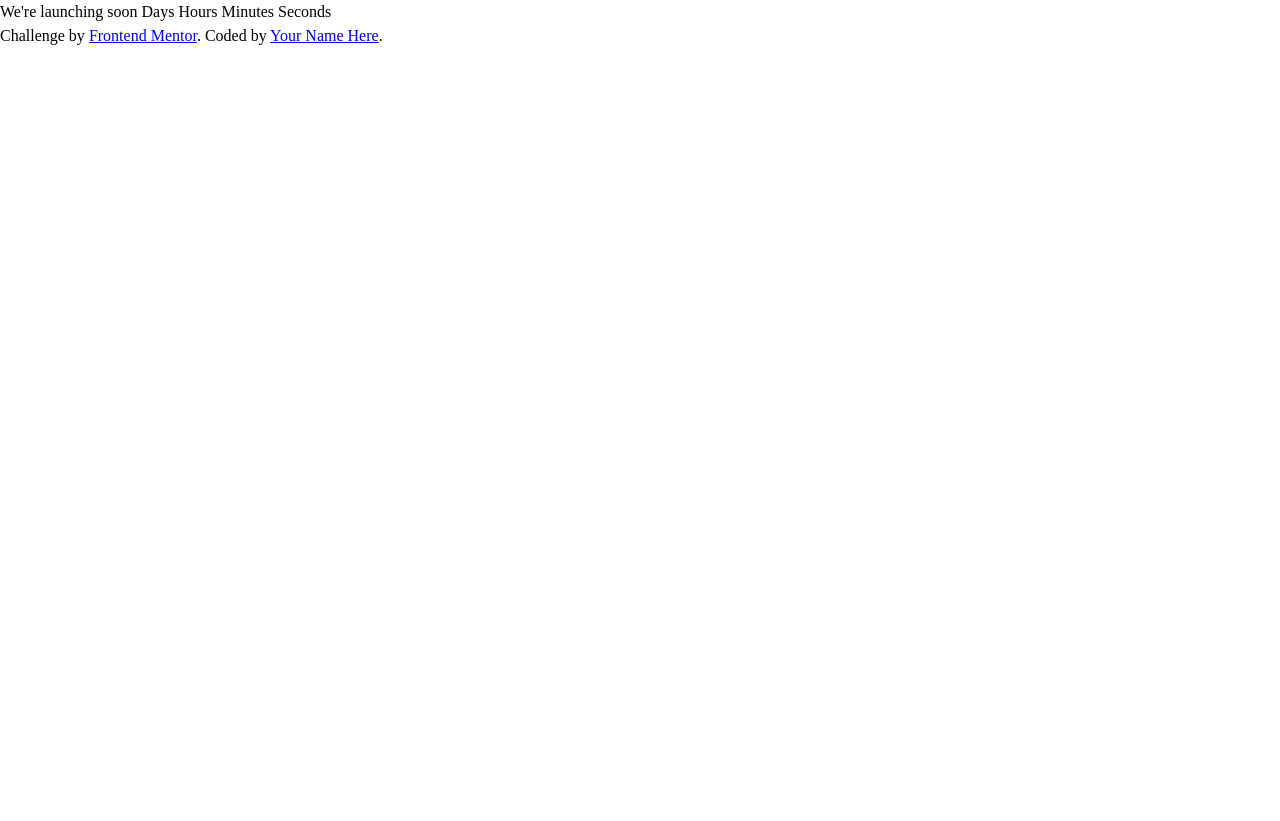
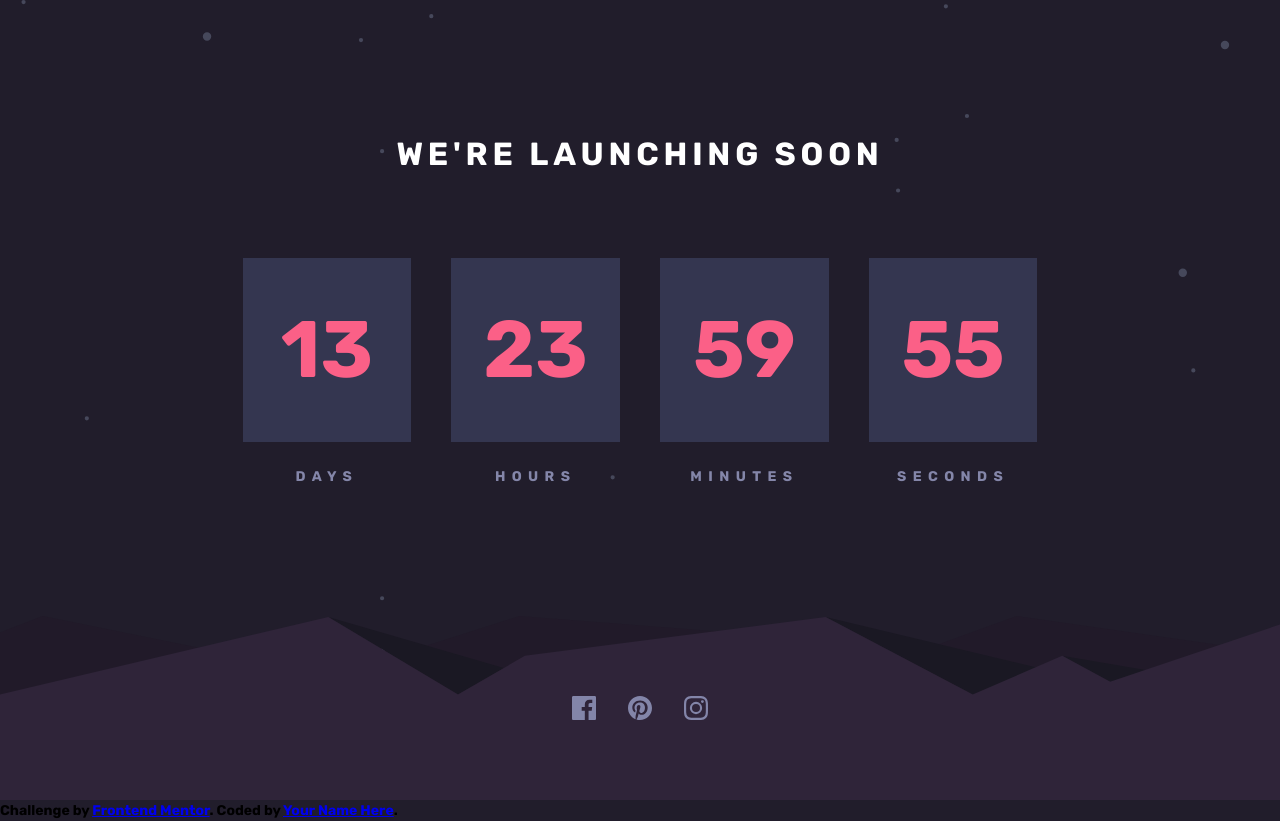
Before and after one commit to DrZero1234/FEM_countdown, a plain HTML site: page index.html in a window 1280 px wide. Before the commit the page ends 800 px from the top, so only its background shows below. Drawn offline with Linux system fonts and the light colour scheme.

Commit message:
before styling

```diff
--- a/index.html
+++ b/index.html
@@ -5,18 +5,60 @@
   <meta name="viewport" content="width=device-width, initial-scale=1.0"> <!-- displays site properly based on user's device -->
 
   <title>FEM Countdown timer</title>
+
+
+  <!-- Custom font -->
+  <link rel="preconnect" href="https://fonts.googleapis.com">
+  <link rel="preconnect" href="https://fonts.gstatic.com" crossorigin>
+  <link href="https://fonts.googleapis.com/css2?family=Rubik:wght@700&display=swap" rel="stylesheet">
+
   <link rel="stylesheet" href="style.css">
   <script src="script.js" defer></script>
   <!-- Feel free to remove these styles or customise in your own stylesheet 👍 -->
 </head>
 <body>
 
-  We're launching soon
+  <main>
+    <div class="container">
+      <h1>We're launching soon</h1>
+      <div class="time-cards">
+        <div class="card-wrapper">
+          <div class="time-card" data-time="days">
+            <h2></h2>
+          </div>
+          <h3>Days</h3>
+        </div>
+        <div class="card-wrapper">
+          <div class="time-card" data-time="hours">
+            <h2>23</h2>
+          </div>
+          <h3>Hours</h3>
+        </div>
+        <div class="card-wrapper">
+          <div class="time-card" data-time="minutes">
+            <h2>55</h2>
+          </div>
+          <h3>Minutes</h3>
+        </div>
+        <div class="card-wrapper">
+          <div class="time-card" data-time="seconds">
+            <h2>41</h2>
+          </div>
+          <h3>Seconds</h3>
+        </div>
+      </div>
 
-  Days
-  Hours
-  Minutes
-  Seconds
+
+    </div>
+    <div class="footer">
+      <ul class="social-links">
+        <li class="social-item"><img src="./images/icon-facebook.svg"></li>
+        <li class="social-item"><img src="./images/icon-pinterest.svg"></li>
+        <li class="social-item"><img src="./images/icon-instagram.svg"></li>
+      </ul>
+    </div>
+  </main>
+
 
   <div class="attribution">
     Challenge by <a href="https://www.frontendmentor.io?ref=challenge" target="_blank">Frontend Mentor</a>.
--- a/script.js
+++ b/script.js
@@ -1,13 +1,28 @@
-let now = new Date();
+const DAYS_ELEM = document.querySelector(`[data-time="days"]`)
+const HOURS_ELEM = document.querySelector(`[data-time="hours"]`)
+const MINUTES_ELEM = document.querySelector(`[data-time="minutes"]`)
+const SECONDS_ELEM = document.querySelector(`[data-time="seconds"]`)
 
-const diff_time = new Date(new Date().setDate(new Date().getDate() + 14));
+const timeDiff = new Date();
 
-const increment_now  = () => {
-    now = new Date()
-    console.log(now)
-    console.log(((diff_time - now) / 86400))
-}
+timeDiff.setDate(timeDiff.getDate() + 14);
 
-setInterval(increment_now,1000)
+console.log(timeDiff)
 
-console.log(now)
+let x = setInterval(() => {
+    let now = new Date().getTime();
+
+    let distance = timeDiff - now;
+
+    let days = Math.floor(distance / (1000 * 60 * 60 * 24));
+    let hours = Math.floor((distance % (1000 * 60 * 60 * 24) / (1000 * 60 * 60)));
+    let minutes = Math.floor((distance % (1000 * 60 * 60)) / (1000 * 60))
+    let seconds = Math.floor((distance % (1000 * 60)) / 1000);
+
+    DAYS_ELEM.querySelector("h2").textContent = days
+    HOURS_ELEM.querySelector("h2").textContent =hours
+    MINUTES_ELEM.querySelector("h2").textContent = minutes
+    SECONDS_ELEM.querySelector("h2").textContent = seconds
+    console.log(seconds)
+
+},1000)
--- a/style.css
+++ b/style.css
@@ -2,6 +2,28 @@
 *::before,
 *::after {
     box-sizing: border-box;
+}
+
+
+:root {
+    --bg-color: rgba(33, 29, 43, 255);
+
+    --primary-500: hsl(237, 18%, 59%);
+    --primary-700: hsl(345, 95%, 68%);
+
+
+    --neutral-100: hsl(235, 16%, 14%);
+    --neutral-200: hsl(234, 17%, 12%);
+    --neutral-400: hsl(236, 21%, 26%);
+    --neutral-900: hsl(0, 0%, 100%);
+
+    --ff-default: ;
+
+    --fs-title: 2rem;
+    --fs-number: 5rem;
+    --fs-time-type: 1.25rem
+
+    --fw-default: 700;
 }
 
 /* Remove default margin */
@@ -61,4 +83,93 @@ svg {
 body {
     text-rendering: optimizeSpeed;
     line-height: 1.5;
+    background-image: url("./images/bg-stars.svg");
+    background-position: center;
+    background-size: cover;
+    background-repeat: no-repeat;
+    background-color: var(--bg-color);
+    font-size: 14px;
+    font-family: 'Rubik',sans-serif;
+    font-weight: var(--fw-default);
 }
+
+main {
+    display: grid;
+    min-height: 100vh;
+    grid-template-rows: 1fr auto;
+}
+
+.container {
+    height: 100%;
+    display: flex;
+    flex-direction: column;
+    align-items: center;
+    justify-content: center;
+    gap: 5rem;
+}
+
+.footer {
+    width: 100%;
+    bottom: 0;
+    background-image: url("./images/pattern-hills.svg");
+    background-repeat: no-repeat;
+    background-size: cover;
+    padding: 5rem;
+}
+
+h1 {
+    color: var(--neutral-900);
+    font-size: var(--fs-title);
+    font-family: var(--ff-default);
+    letter-spacing: .3rem;
+    text-transform: uppercase;
+}
+
+.time-card {
+    display: flex;
+    justify-content: center;
+    align-items: center;
+    color: var(--primary-700);
+    font-size: var(--fs-number);
+    background-color: var(--neutral-400);
+    padding: 2rem;
+}
+
+.time-cards {
+    display: grid;
+    grid-template-columns: repeat(4,1fr);
+    gap: 2.5rem
+}
+
+h3 {
+    text-align: center;
+    margin-top: 1.5rem;
+    color: var(--primary-500);
+    font-size: var(--fs-time-type);
+    letter-spacing: .4rem;
+    text-transform: uppercase;
+
+}
+
+.social-links{
+    display: flex;
+    justify-content: center;
+    align-items: center;
+    gap: 2rem;
+    list-style-type: none;
+}
+
+
+
+footer img:hover {
+    cursor: pointer;
+    background: var(--primary-700);
+}
+
+@media screen and (max-width:40em) {
+    body {
+        display: grid;
+        place-content: center;
+        min-height: ;
+    }
+}
```
